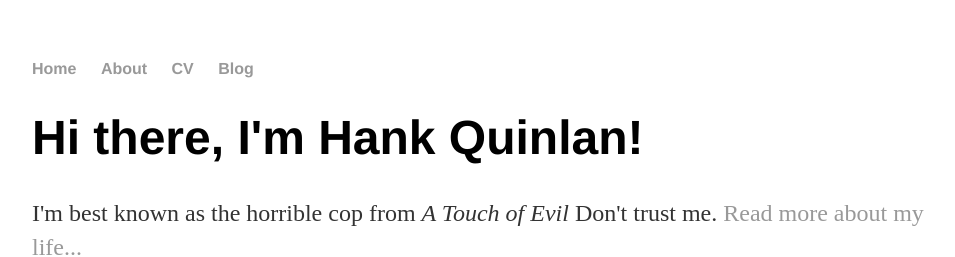
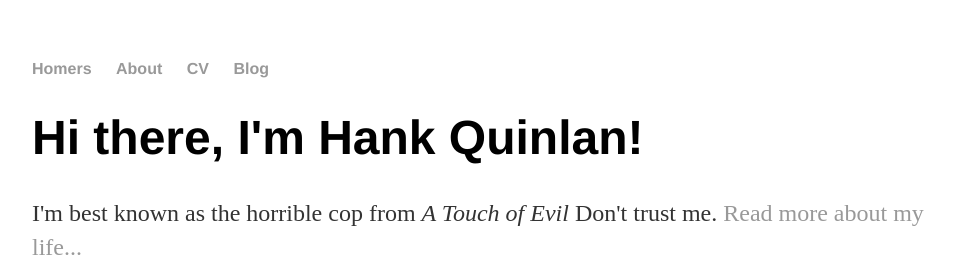
Before and after one commit to thedayismine/thedayismine.github.io, a Jekyll site: the page built from index.html, in a window 1280 px wide. Shown: the top 257 px of the page, without its empty margins (160-1115 px from the left). Built offline with Jekyll 4.4.1, drawn with Linux system fonts in a browser that asks for light colours.

Commit message:
Update default.html

```diff
--- a/_layouts/default.html
+++ b/_layouts/default.html
@@ -8,7 +8,7 @@
 		<body>
 			<nav>
 	    		<ul>
-	        		<li><a href="/">Home</a></li>
+	        		<li><a href="/">Homers</a></li>
 		        	<li><a href="/about">About</a></li>
 	        		<li><a href="/cv">CV</a></li>
 	        		<li><a href="/blog">Blog</a></li>
```
